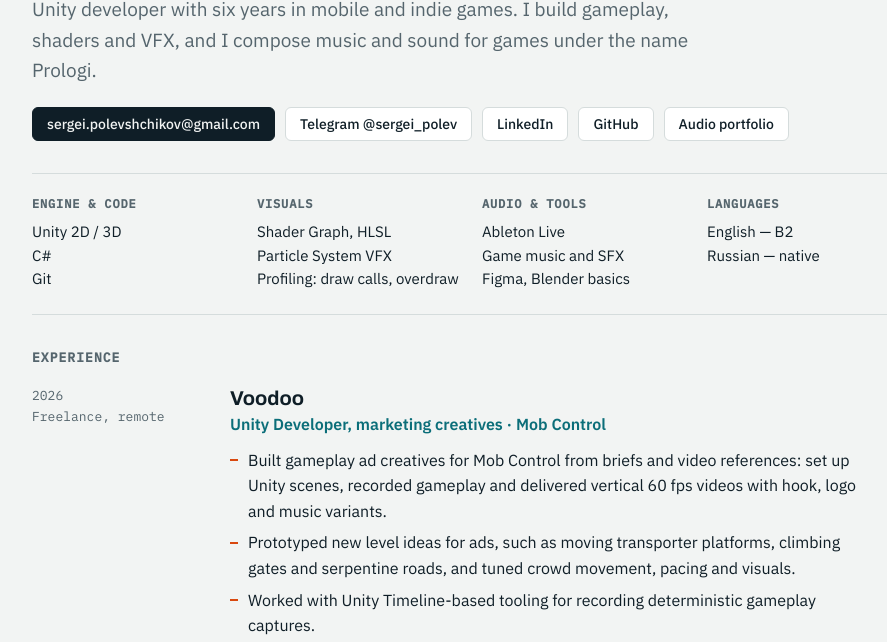
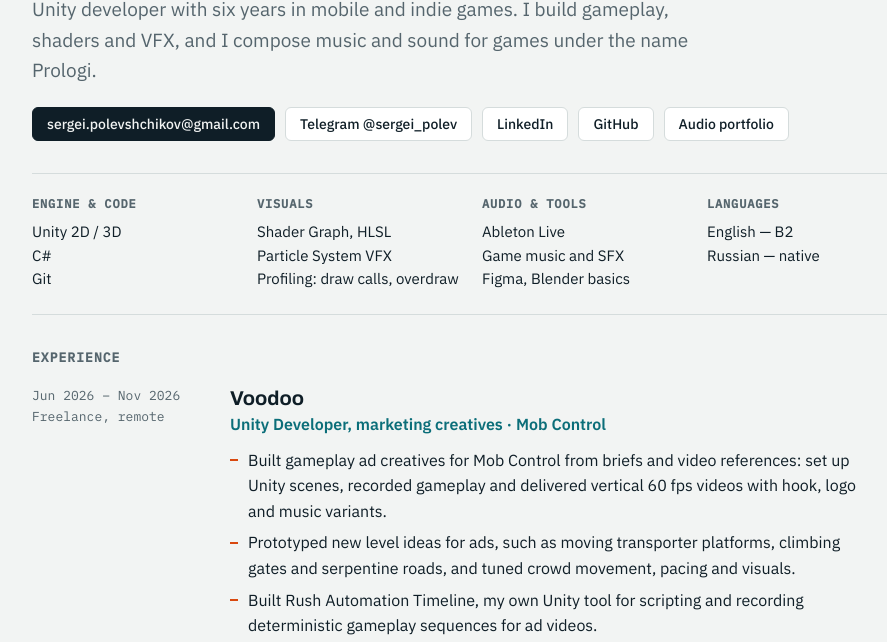
Before and after one commit to SergeiPolev/SergeiPolev.github.io, a plain HTML site: page cv/index.html in a window 1280 px wide. Shown: the part 158-800 px from the top of the page, without its empty margins (168-1055 px from the left). Drawn offline with Linux system fonts and the light colour scheme.

Commit message:
CV: Voodoo dates and Rush Automation Timeline
Co-Authored-By: Claude Opus 5.5 <noreply@anthropic.com>
Claude-Session: https://claude.ai/code/session_012VtwaCUTXSWnjekHZiL9u1

```diff
--- a/cv/index.html
+++ b/cv/index.html
@@ -126,14 +126,14 @@ footer{padding:28px 0 56px;color:var(--muted);font-size:14px;display:flex;flex-w
   <h2 id="exp">Experience</h2>
 
   <article class="job">
-    <div class="when">2026<br>Freelance, remote</div>
+    <div class="when">Jun 2026 – Nov 2026<br>Freelance, remote</div>
     <div>
       <h3>Voodoo</h3>
       <p class="title">Unity Developer, marketing creatives · Mob Control</p>
       <ul>
         <li>Built gameplay ad creatives for Mob Control from briefs and video references: set up Unity scenes, recorded gameplay and delivered vertical 60 fps videos with hook, logo and music variants.</li>
         <li>Prototyped new level ideas for ads, such as moving transporter platforms, climbing gates and serpentine roads, and tuned crowd movement, pacing and visuals.</li>
-        <li>Worked with Unity Timeline-based tooling for recording deterministic gameplay captures.</li>
+        <li>Built Rush Automation Timeline, my own Unity tool for scripting and recording deterministic gameplay sequences for ad videos.</li>
       </ul>
     </div>
   </article>
```
